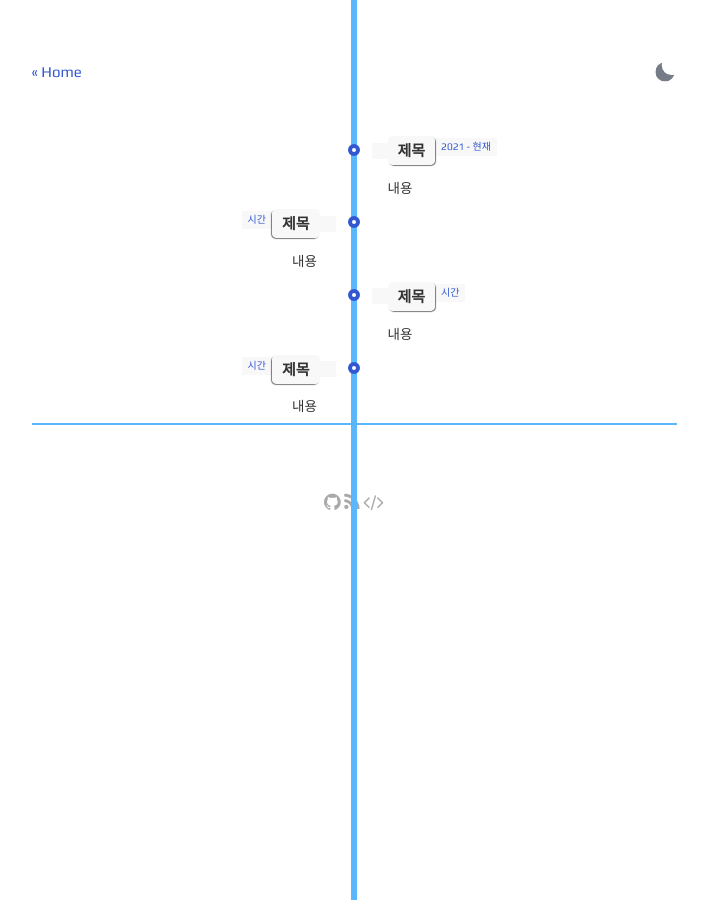
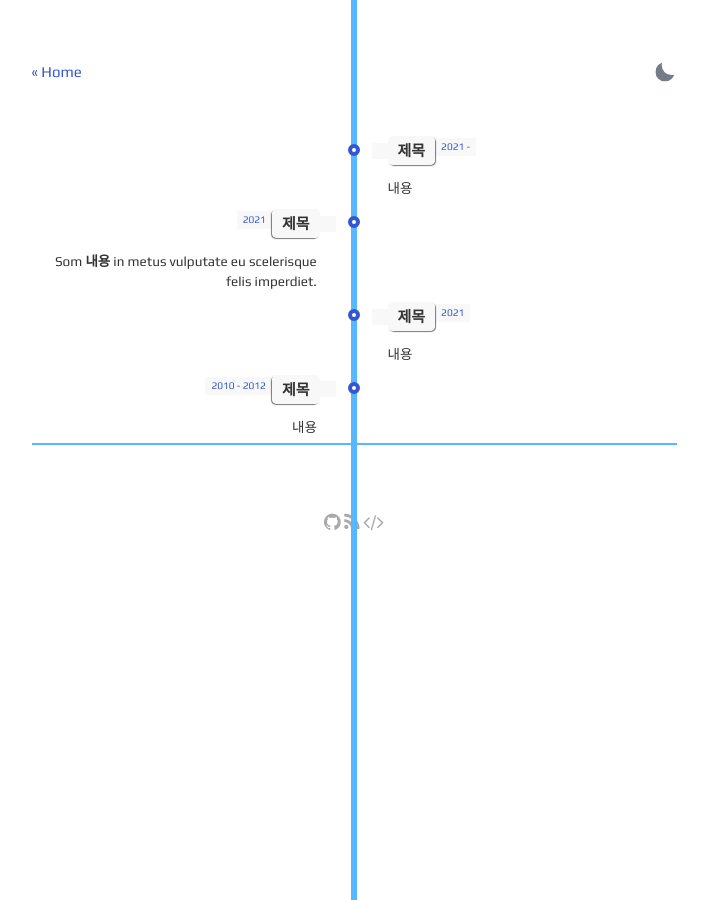
Before and after one commit to kimjinwook1/kimjinwook1.github.io, a Jekyll site: the page built from about.html, in a window 1280 px wide. Shown: the whole page, without its empty margins (286-994 px from the left). Built offline with Jekyll 4.4.1, drawn with Linux system fonts in a browser that asks for light colours.

Commit message:
about.html 수정

```diff
--- a/about.html
+++ b/about.html
@@ -21,10 +21,10 @@ layout: default
             <div class="direction-r">
                 <div class="flag-wrapper">
                     <span class="flag">제목</span>
-                    <span class="time-wrapper"><span class="time">2021 - 현재</span></span>
+                    <span class="time-wrapper"><span class="time">2021 - </span></span>
                 </div>
                 <div class="desc">
-                   내용
+               내용
                 </div>
             </div>
         </li>
@@ -34,10 +34,11 @@ layout: default
             <div class="direction-l">
                 <div class="flag-wrapper">
                     <span class="flag">제목</span>
-                    <span class="time-wrapper"><span class="time">시간</span></span>
+                    <span class="time-wrapper"><span class="time">2021</span></span>
                 </div>
                 <div class="desc">
-                    내용
+                    Som <strong>내용</strong> in metus vulputate eu scelerisque felis imperdiet.
+
                 </div>
             </div>
         </li>
@@ -47,10 +48,10 @@ layout: default
             <div class="direction-r">
                 <div class="flag-wrapper">
                     <span class="flag">제목</span>
-                    <span class="time-wrapper"><span class="time">시간</span></span>
+                    <span class="time-wrapper"><span class="time">2021</span></span>
                 </div>
                 <div class="desc">
-                  내용
+                    내용
                 </div>
             </div>
         </li>
@@ -61,10 +62,10 @@ layout: default
             <div class="direction-l">
                 <div class="flag-wrapper">
                     <span class="flag">제목</span>
-                    <span class="time-wrapper"><span class="time">시간</span></span>
+                    <span class="time-wrapper"><span class="time">2010 - 2012</span></span>
                 </div>
                 <div class="desc">
-                   내용
+                  내용
                 </div>
             </div>
         </li>
```
